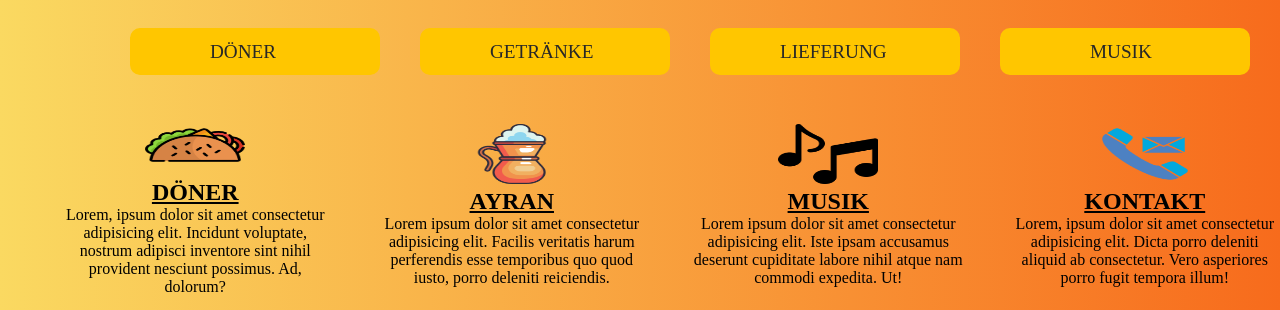
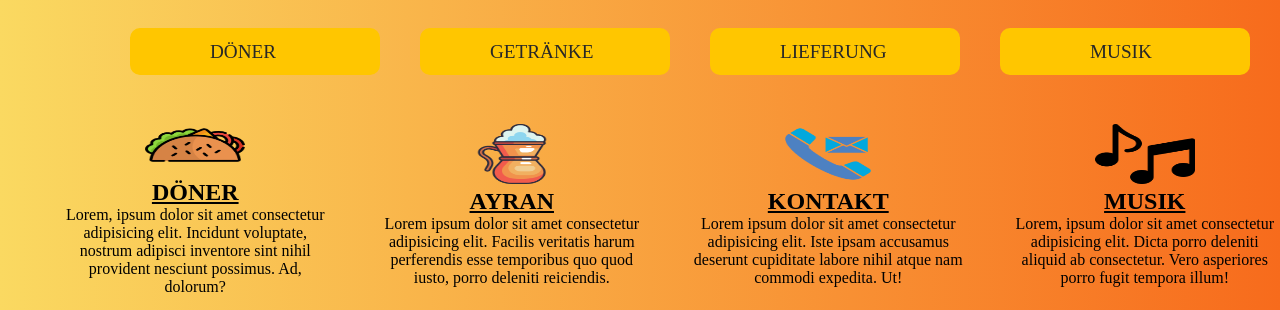
Before and after one commit to karamanburak/Mustafas-Gemuse, a plain HTML site: page index.html in a window 1280 px wide. Shown: the part 472-782 px from the top of the page. Drawn offline with Linux system fonts and the light colour scheme; a web font is replaced by a local one.

Commit message:
information changed

```diff
--- a/index.html
+++ b/index.html
@@ -54,18 +54,19 @@
 
 
         <div class="secenek-box">
-          <img src="images/musiknote.png" alt="" width="100px" />
+          <img src="images/contact-us.png" alt="" width="100px" />
+
           <p>
-            <strong class="font-weight"><ins>MUSIK</ins></strong> <br />
+            <strong class="font-weight"><ins>KONTAKT</ins></strong> <br />
             Lorem ipsum dolor sit amet consectetur adipisicing elit. Iste ipsam
             accusamus deserunt cupiditate labore nihil atque nam commodi
             expedita. Ut!
           </p>
         </div>
         <div class="secenek-box">
-          <img src="images/contact-us.png" alt="" width="100px" />
+          <img src="images/musiknote.png" alt="" width="100px" />
           <p>
-            <strong class="font-weight"><ins>KONTAKT</ins></strong>
+            <strong class="font-weight"><ins>MUSIK</ins></strong>
             <br />
             Lorem, ipsum dolor sit amet consectetur adipisicing elit. Dicta
             porro deleniti aliquid ab consectetur. Vero asperiores porro fugit
```
